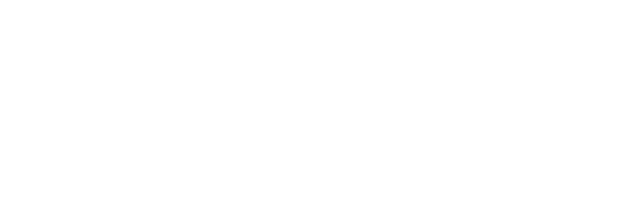
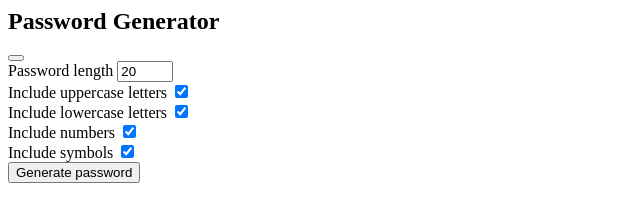
Before and after one commit to sidrakshe28/SecretCodeGenerator, a plain HTML site: page index.html in a window 1280 px wide. Shown: the whole page, without its empty margins (0-640 px from the left). Drawn offline with Linux system fonts and the light colour scheme.

Commit message:
basic html content

```diff
--- a/index.html
+++ b/index.html
@@ -1,11 +1,34 @@
-<!DOCTYPE html>
-<html lang="en">
-<head>
-    <meta charset="UTF-8">
-    <meta name="viewport" content="width=device-width, initial-scale=1.0">
-    <title>Password Generator</title>
-</head>
-<body>
-
-</body>
-</html>
+<div class="container">
+	<h2>Password Generator</h2>
+	<div class="result-container">
+		<span id="result"></span>
+		<button class="btn" id="clipboard">
+			<i class="far fa-clipboard"></i>
+		</button>
+	</div>
+	<div class="settings">
+		<div class="setting">
+			<label>Password length</label>
+			<input type="number" id="length" min='4' max='20' value='20' />
+		</div>
+		<div class="setting">
+			<label>Include uppercase letters</label>
+			<input type="checkbox" id="uppercase" checked />
+		</div>
+		<div class="setting">
+			<label>Include lowercase letters</label>
+			<input type="checkbox" id="lowercase" checked />
+		</div>
+		<div class="setting">
+			<label>Include numbers</label>
+			<input type="checkbox" id="numbers" checked />
+		</div>
+		<div class="setting">
+			<label>Include symbols</label>
+			<input type="checkbox" id="symbols" checked />
+		</div>
+	</div>
+	<button class="btn btn-large" id="generate">
+		Generate password
+	</button>
+</div>
```
